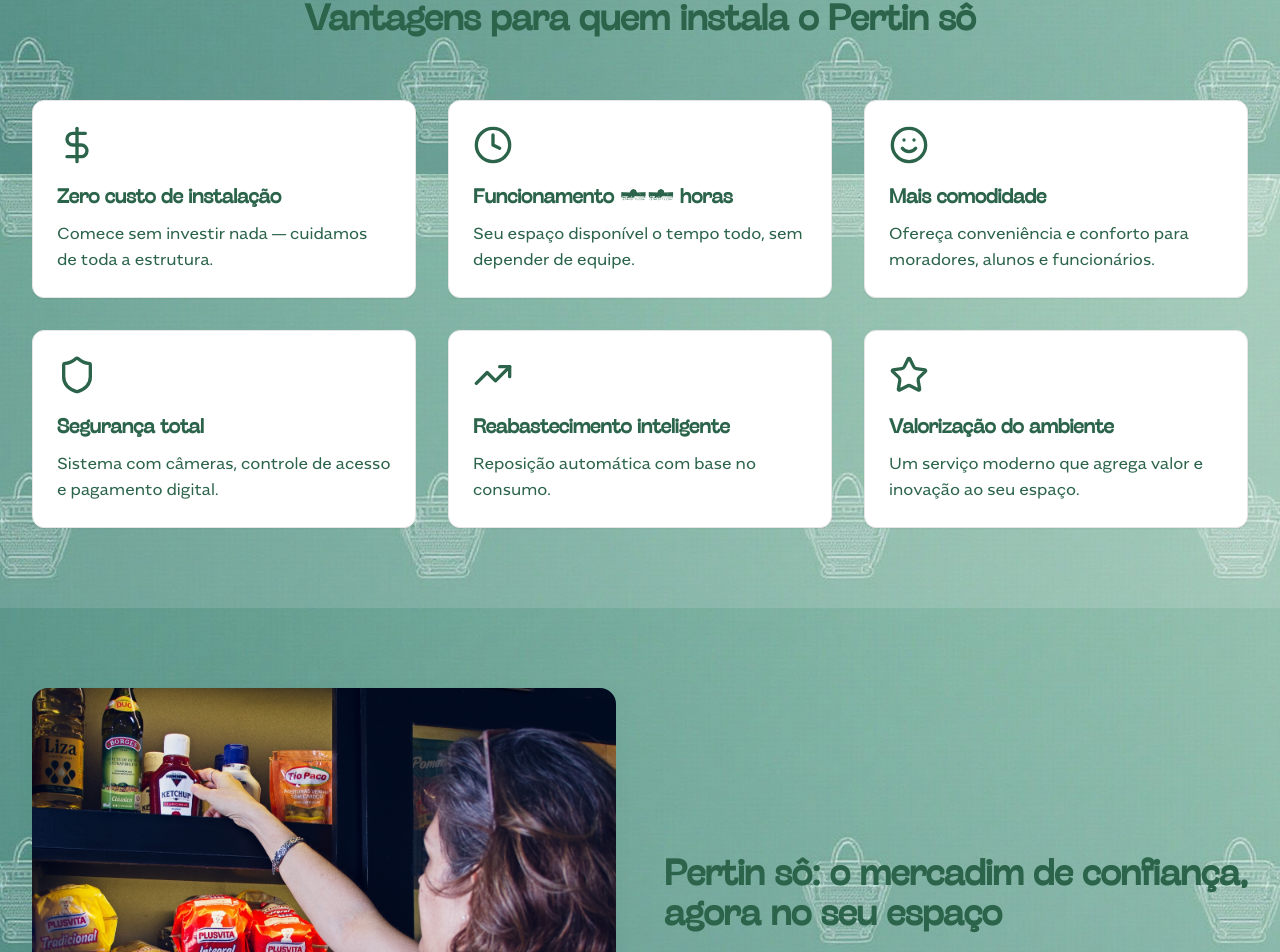
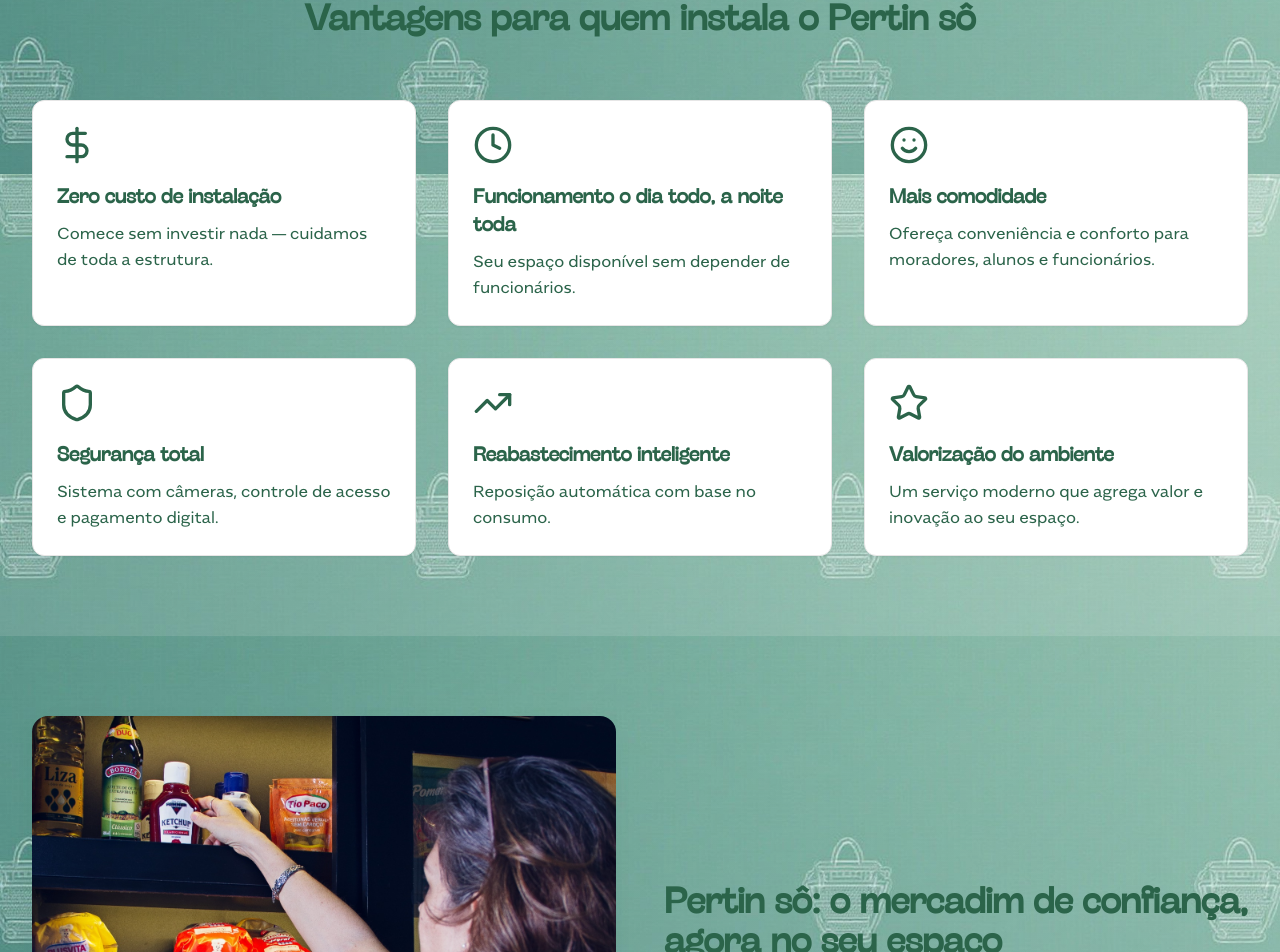
Before and after one commit to FredericoMartinsMotta/mercadim-online, a React (Vite) app: page / in a window 1280 px wide. Shown: the part 1426-2378 px from the top of the page. Built offline with nearby package versions, Linux system fonts and the light colour scheme; the HTML template or start-up script is replaced by a standard one.

Commit message:
Update benefits text

```diff
--- a/src/components/BenefitsSection.tsx
+++ b/src/components/BenefitsSection.tsx
@@ -10,8 +10,8 @@ const BenefitsSection = () => {
     },
     {
       icon: Clock,
-      title: 'Funcionamento 24 horas',
-      description: 'Seu espaço disponível o tempo todo, sem depender de equipe.'
+      title: 'Funcionamento o dia todo, a noite toda',
+      description: 'Seu espaço disponível sem depender de funcionários.'
     },
     {
       icon: Smile,
```
